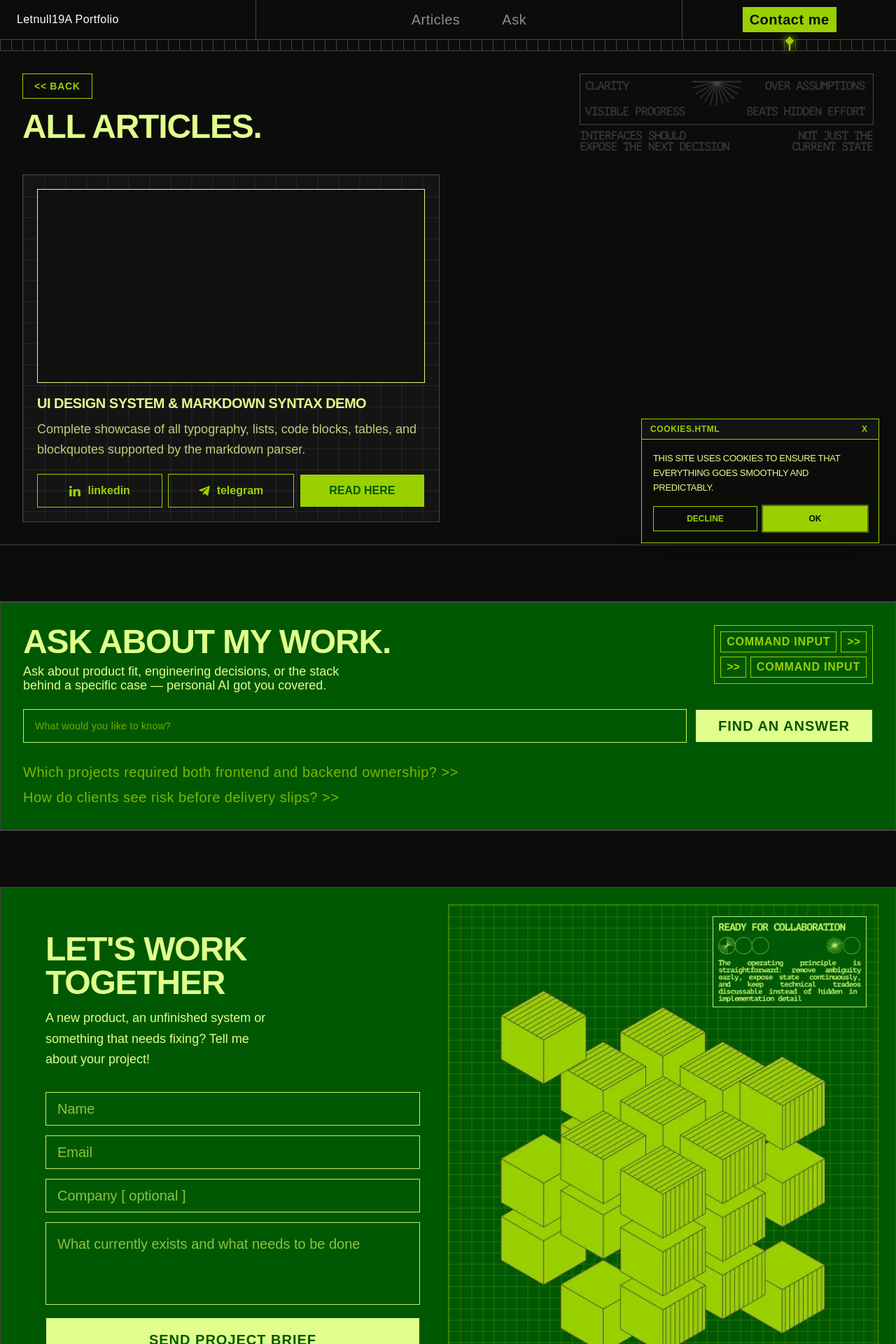
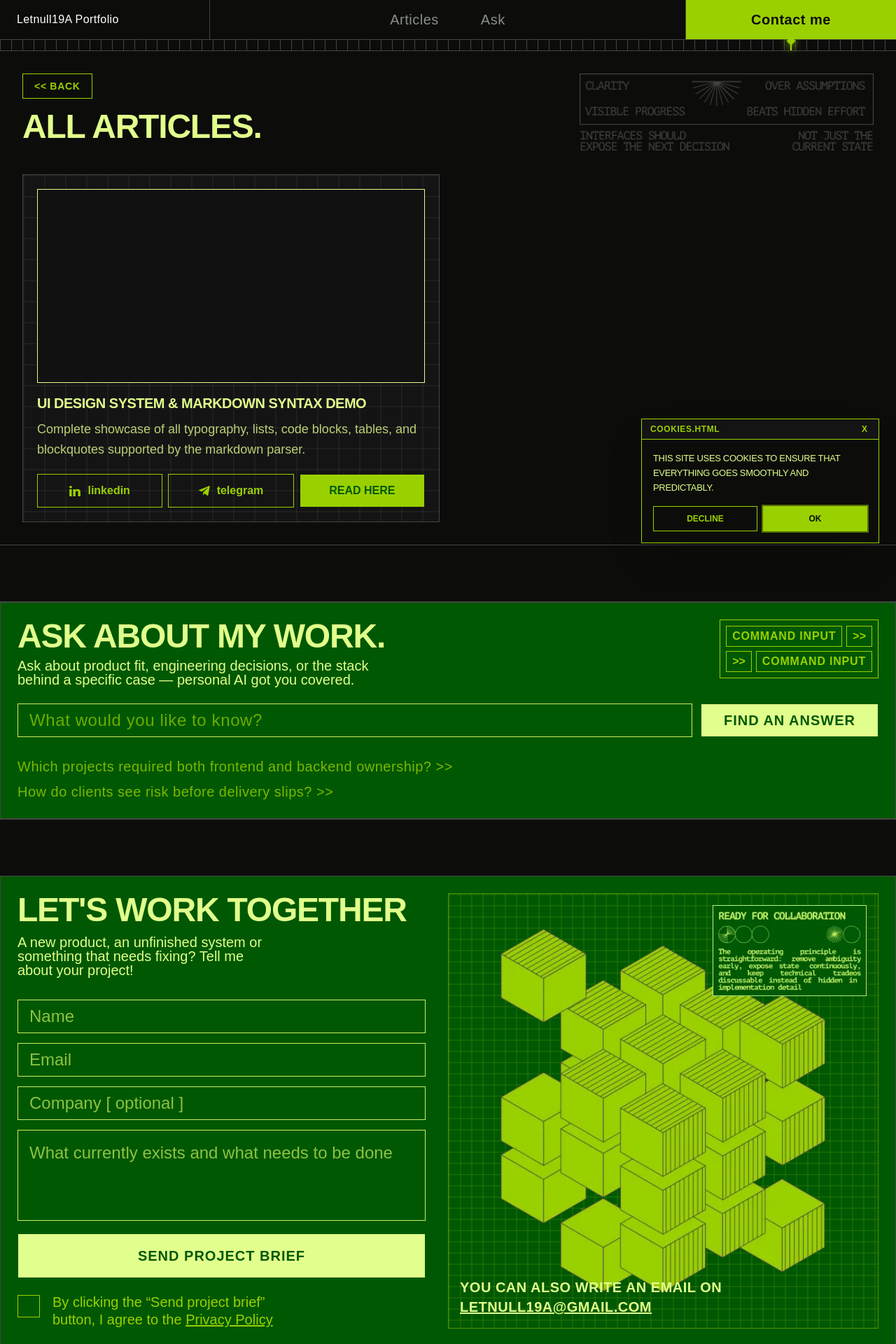
Before and after one commit to letnull19A/my-website, a Next.js app: page /articles in a window 1280 px wide. Shown: the top 1920 px of the page at 70% size. Built offline with nearby package versions, Linux system fonts and the light colour scheme; a web font is replaced by a local one.

Commit message:
feat(fix): Правки дизайнера

```diff
--- a/src/components/contact-form/contact-form.tsx
+++ b/src/components/contact-form/contact-form.tsx
@@ -63,7 +63,7 @@ export const ContactForm: React.FC<ContactFormProps> = ({
         placeholder="Name"
         value={formData.name}
         onChange={handleChange}
-        className="w-full h-11 sm:h-12 bg-transparent border border-lime-soft px-4 text-lg sm:text-xl text-green-mid placeholder:text-lime-soft/70 outline-none focus:border-lime focus:ring-1 focus:ring-lime"
+        className="w-full h-11 sm:h-12 bg-transparent border border-lime-soft px-4 text-xl xl:text-2xl text-green-mid placeholder:text-lime-soft/70 outline-none focus:border-lime focus:ring-1 focus:ring-lime"
       />
 
       <label className="sr-only" htmlFor="contact-email">
@@ -77,7 +77,7 @@ export const ContactForm: React.FC<ContactFormProps> = ({
         placeholder="Email"
         value={formData.email}
         onChange={handleChange}
-        className="w-full h-11 sm:h-12 bg-transparent border border-lime-soft px-4 text-lg sm:text-xl text-green-mid placeholder:text-lime-soft/70 outline-none focus:border-lime focus:ring-1 focus:ring-lime"
+        className="w-full h-11 sm:h-12 bg-transparent border border-lime-soft px-4 text-xl xl:text-2xl text-green-mid placeholder:text-lime-soft/70 outline-none focus:border-lime focus:ring-1 focus:ring-lime"
       />
 
       <label className="sr-only" htmlFor="contact-company">
@@ -90,7 +90,7 @@ export const ContactForm: React.FC<ContactFormProps> = ({
         placeholder="Company [ optional ]"
         value={formData.company}
         onChange={handleChange}
-        className="w-full h-11 sm:h-12 bg-transparent border border-lime-soft px-4 text-lg sm:text-xl text-green-mid placeholder:text-lime-soft/70 outline-none focus:border-lime focus:ring-1 focus:ring-lime"
+        className="w-full h-11 sm:h-12 bg-transparent border border-lime-soft px-4 text-xl xl:text-2xl text-green-mid placeholder:text-lime-soft/70 outline-none focus:border-lime focus:ring-1 focus:ring-lime"
       />
 
       <label className="sr-only" htmlFor="contact-description">
@@ -104,7 +104,7 @@ export const ContactForm: React.FC<ContactFormProps> = ({
         placeholder="What currently exists and what needs to be done"
         value={formData.description}
         onChange={handleChange}
-        className="w-full bg-transparent border border-lime-soft p-4 text-lg sm:text-xl text-green-mid placeholder:text-lime-soft/70 outline-none focus:border-lime focus:ring-1 focus:ring-lime resize-none min-h-20"
+        className="w-full bg-transparent border border-lime-soft p-4 text-xl xl:text-2xl text-green-mid placeholder:text-lime-soft/70 outline-none focus:border-lime focus:ring-1 focus:ring-lime resize-none min-h-20"
       />
 
       {/* Кнопка отправки */}
--- a/src/components/header/header.tsx
+++ b/src/components/header/header.tsx
@@ -83,7 +83,7 @@ export const Header: React.FC<HeaderProps> = ({
     };
 
     const computeSlider = (currentActiveId: string): number | null => {
-      if (!headerRef.current || window.innerWidth < 768) return null;
+      if (!headerRef.current || window.innerWidth < 1280) return null;
 
       const headerRect = headerRef.current.getBoundingClientRect();
       const actionId = action.href.replace('#', '');
@@ -164,15 +164,12 @@ export const Header: React.FC<HeaderProps> = ({
       ref={headerRef}
       className={`sticky z-60 top-0 w-full bg-background text-foreground font-mono select-none ${className}`}
     >
-      <div className="grid grid-cols-[1fr_auto] md:grid-cols-[1.2fr_2fr_1fr] items-stretch border-b border-border">
-        <div
-          ref={brandRef}
-          className="flex items-center px-4 md:px-6 py-4 border-r border-border"
-        >
+      <div className="grid grid-cols-[1fr_auto] xl:grid-cols-[300px_1fr_300px] items-stretch border-b border-border">
+        <div ref={brandRef} className="flex items-stretch border-r border-border">
           <Link
             href={brand.href}
             onClick={(e) => handleAnchorClick(e, brand.href)}
-            className="text-xl md:text-base font-normal tracking-wide text-foreground hover:opacity-80 transition-opacity focus-visible:outline-none focus-visible:ring-2 focus-visible:ring-ring"
+            className="flex items-center w-full py-4 px-4 xl:px-6 text-xl xl:text-base font-normal tracking-wide text-foreground transition-colors hover:bg-lime/10 focus-visible:outline-none focus-visible:ring-2 focus-visible:ring-ring"
           >
             {brand.title}
           </Link>
@@ -180,7 +177,7 @@ export const Header: React.FC<HeaderProps> = ({
 
         <nav
           aria-label="Main Navigation"
-          className="hidden md:flex items-center justify-center border-r border-border px-2"
+          className="hidden xl:flex items-center justify-center border-r border-border px-2"
         >
           <ul className="flex items-center gap-6 lg:gap-10 list-none m-0 p-0">
             {items.map((item) => {
@@ -209,25 +206,22 @@ export const Header: React.FC<HeaderProps> = ({
           </ul>
         </nav>
 
-        <div
-          ref={actionRef}
-          className="hidden md:flex items-center justify-center px-6"
-        >
+        <div ref={actionRef} className="hidden xl:flex items-stretch">
           <a
             href={action.href}
             onClick={(e) => handleAnchorClick(e, action.href)}
             aria-current={isActionActive ? 'true' : undefined}
-            className={`text-xl tracking-wide transition-all py-1 px-2.5 focus-visible:outline-none focus-visible:ring-2 focus-visible:ring-ring ${
+            className={`flex items-center justify-center w-full px-6 text-xl tracking-wide transition-colors focus-visible:outline-none focus-visible:ring-2 focus-visible:ring-ring ${
               isActionActive
                 ? 'bg-lime text-background font-semibold'
-                : 'text-foreground hover:opacity-80'
+                : 'text-foreground hover:bg-lime/10'
             }`}
           >
             {action.label}
           </a>
         </div>
 
-        <div className="flex md:hidden items-center justify-center px-4">
+        <div className="flex xl:hidden items-center justify-center px-4">
           <button
             type="button"
             aria-label="Toggle navigation menu"
@@ -254,7 +248,7 @@ export const Header: React.FC<HeaderProps> = ({
       >
         {sliderLeft !== null && (
           <div
-            className="hidden md:flex absolute top-0 -translate-x-1/2 flex-col items-center pointer-events-none transition-[left] duration-300 ease-out"
+            className="hidden xl:flex absolute top-0 -translate-x-1/2 flex-col items-center pointer-events-none transition-[left] duration-300 ease-out"
             style={{ left: `${sliderLeft}px` }}
           >
             <svg
@@ -278,7 +272,7 @@ export const Header: React.FC<HeaderProps> = ({
         <nav
           id={mobileMenuId}
           aria-label="Mobile Navigation"
-          className="fixed top-18.25 inset-x-0 bottom-0 z-60 md:hidden border-b border-border bg-background/95 backdrop-blur-md px-6 py-6 flex flex-col gap-6 overflow-y-auto shadow-2xl animate-in fade-in slide-in-from-top-2 duration-150"
+          className="fixed top-18.25 inset-x-0 bottom-0 z-60 xl:hidden border-b border-border bg-background/95 backdrop-blur-md px-6 py-6 flex flex-col gap-6 overflow-y-auto shadow-2xl animate-in fade-in slide-in-from-top-2 duration-150"
         >
           <ul className="flex flex-col gap-3 list-none m-0 p-0">
             {items.map((item) => (
--- a/src/sections/about/about.tsx
+++ b/src/sections/about/about.tsx
@@ -102,7 +102,7 @@ export const AboutStackSection: React.FC<AboutStackSectionProps> = ({
             <h2 className="text-3xl sm:text-4xl md:text-5xl font-bold tracking-tight text-lime-light uppercase">
               {title}
             </h2>
-            <p className="w-[90%] mt-3 text-sm sm:text-base md:text-xl text-lime-light leading-relaxed max-w-xl">
+            <p className="w-[90%] mt-3 text-sm sm:text-base md:text-xl text-lime-light leading-5 max-w-xl">
               {description}
             </p>
           </div>
--- a/src/sections/ask/ask.tsx
+++ b/src/sections/ask/ask.tsx
@@ -44,7 +44,7 @@ export const AskSection: React.FC<AskSectionProps> = ({
       id="ask"
       className='mt-20 border border-y'
     >
-    <div className={`w-full bg-green-dark border-y text-lime font-mono px-4 py-8 sm:px-6 md:px-8 select-none ${className}`}>
+    <div className={`w-full bg-green-dark border-y text-lime font-mono p-6 select-none ${className}`}>
         <div className="mx-auto flex flex-col gap-6 ">
         {/* Шапка: Заголовок слева + Ретро-бейдж COMMAND INPUT справа */}
         <div className="flex flex-col sm:flex-row sm:items-start justify-between gap-4">
@@ -52,7 +52,7 @@ export const AskSection: React.FC<AskSectionProps> = ({
             <h2 className="text-3xl sm:text-4xl md:text-5xl font-bold tracking-tight text-lime-light uppercase">
               {title}
             </h2>
-            <p className="w-[80%] leading-5 mt-2 text-lg text-lime-light  max-w-xl">
+            <p className="w-[90%] leading-5 mt-2 text-xl text-lime-light  max-w-xl">
               {description}
             </p>
           </div>
@@ -93,7 +93,7 @@ export const AskSection: React.FC<AskSectionProps> = ({
               value={query}
               onChange={(e) => setQuery(e.target.value)}
               placeholder={placeholder}
-              className="w-full h-11 sm:h-12 bg-transparent border border-lime-soft px-4 text-xs sm:text-sm text-lime placeholder:text-lime/70 outline-none focus:border-lime focus:ring-1 focus:ring-lime tracking-wide"
+              className="w-full h-11 sm:h-12 bg-transparent border border-lime-soft px-4 text-xl xl:text-2xl text-lime placeholder:text-lime/70 outline-none focus:border-lime focus:ring-1 focus:ring-lime tracking-wide"
             />
           </div>
 
--- a/src/sections/contact/contact.tsx
+++ b/src/sections/contact/contact.tsx
@@ -33,7 +33,7 @@ const StatusBadgeImage: React.FC<{
   height: number;
   className?: string;
 }> = ({ src, width, height, className = '' }) => (
-  <div className={`shrink-0 overflow-hidden ${className}`}>
+  <div className={`hidden lg:block shrink-0 overflow-hidden ${className}`}>
     <Image
       src={src}
       alt="Ready for collaboration badge"
@@ -63,12 +63,12 @@ export const ContactSection: React.FC<ContactSectionProps> = ({
     >
       <div className="grid grid-cols-1 lg:grid-cols-2 p-6">
         {/* Левая колонка: Форма */}
-        <div className="p-5 sm:p-8 md:p-10 flex flex-col justify-between">
+        <div className="lg:pr-8 flex flex-col justify-between">
           <div>
             <h2 className="text-3xl sm:text-4xl md:text-5xl font-bold tracking-tight text-lime-light uppercase">
               {title}
             </h2>
-            <p className="w-full lg:w-[60%] mt-2 sm:mt-3 text-lg text-lime-light leading-relaxed mb-6 sm:mb-8">
+            <p className="w-full lg:w-[60%] mt-2 sm:mt-3 text-xl text-lime-light leading-5 mb-6 sm:mb-8">
               {subtitle}
             </p>
 
--- a/src/sections/process/process.tsx
+++ b/src/sections/process/process.tsx
@@ -121,7 +121,7 @@ export const WorkProcessSection: React.FC<WorkProcessSectionProps> = ({
             <h2 className="text-3xl sm:text-4xl md:text-5xl font-bold tracking-tight text-lime-light uppercase">
               {title}
             </h2>
-            <p className="w-[80%] mt-2 text-lg text-lime-light leading-relaxed">
+            <p className="w-[80%] mt-2 text-lg text-lime-light leading-5">
               {subtitle}
             </p>
           </div>
```
Also changed, not shown: src/sections/hero/hero.tsx (+7 -7 lines).
